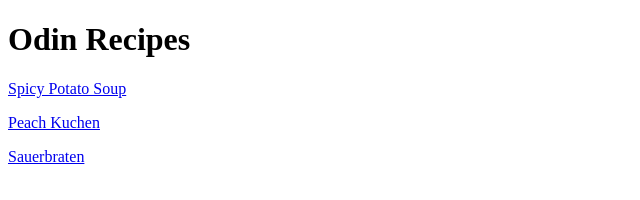
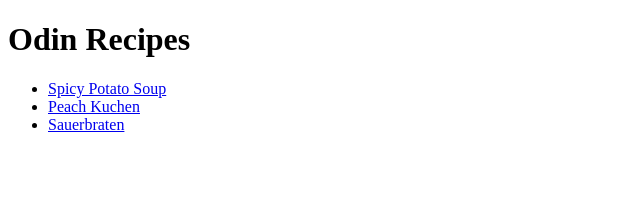
Before and after one commit to Derothschild/odin-recipes, a plain HTML site: page index.html in a window 1280 px wide. Shown: the whole page, without its empty margins (0-640 px from the left). Drawn offline with Linux system fonts and the light colour scheme.

Commit message:
add index.html

```diff
--- a/index.html
+++ b/index.html
@@ -7,8 +7,10 @@
 </head>
 <body>
     <h1>Odin Recipes</h1>
-    <p><a href="recipes/spicy-potato-soup.html">Spicy Potato Soup</a></p>
-    <p><a href="recipes/peach-kuchen.html">Peach Kuchen</a></p>
-    <p><a href="recipes/sauerbraten.html">Sauerbraten</a></p>
+    <ul>
+      <li><a href="recipes/spicy-potato-soup.html">Spicy Potato Soup</a></li>
+      <li><a href="recipes/peach-kuchen.html">Peach Kuchen</a></li>
+      <li><a href="recipes/sauerbraten.html">Sauerbraten</a></li>
+    </ul>
 </body>
 </html>
```
Also changed, not shown: recipes/images/peach-kuchen.jpg (renamed from images/peach-kuchen.jpg), recipes/images/sauerbraten.jpg (renamed from images/sauerbraten.jpg), recipes/images/spicy-potato-soup.jpg (renamed from images/spicy-potato-soup.jpg), recipes/sauerbraten.html (line endings or trailing spaces).
